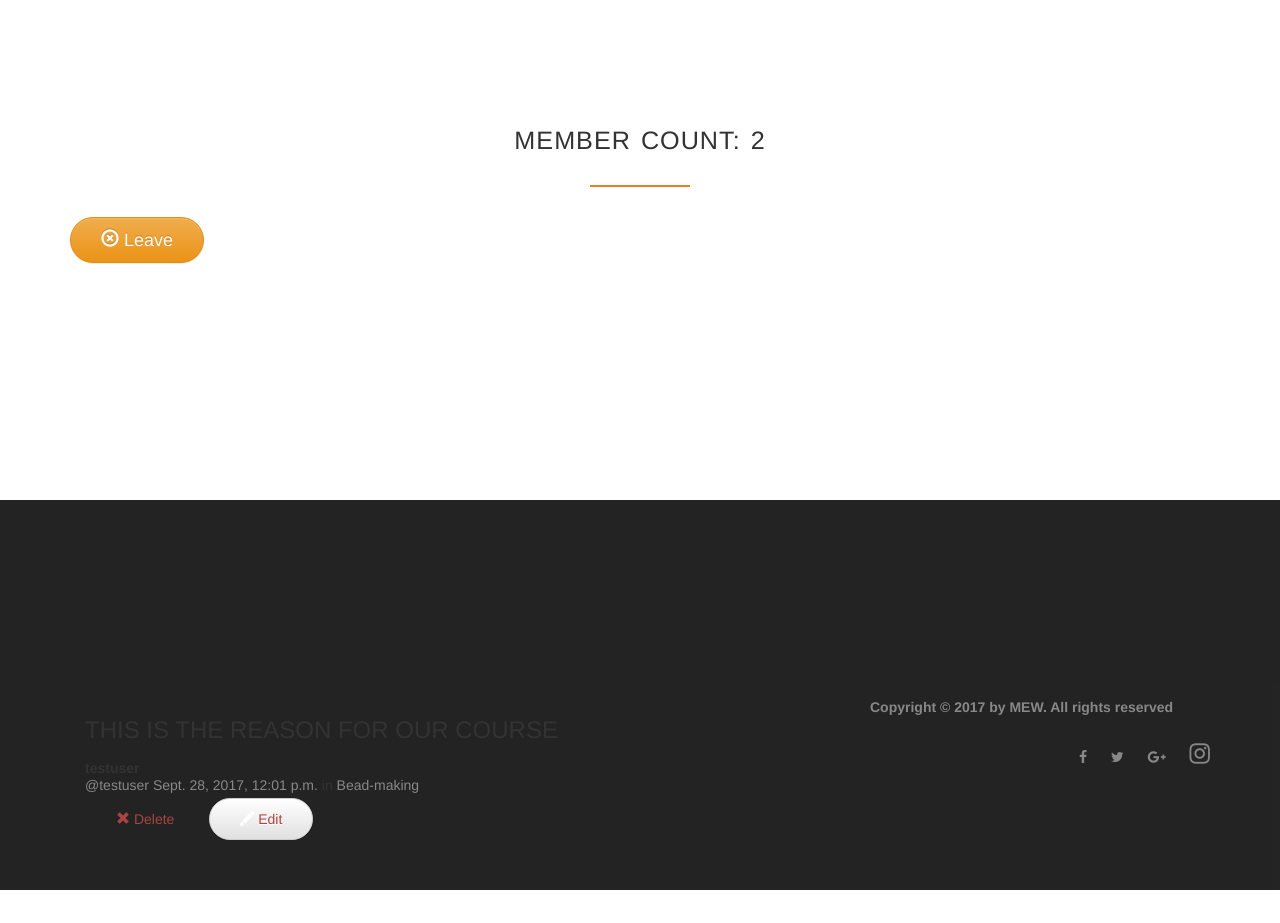
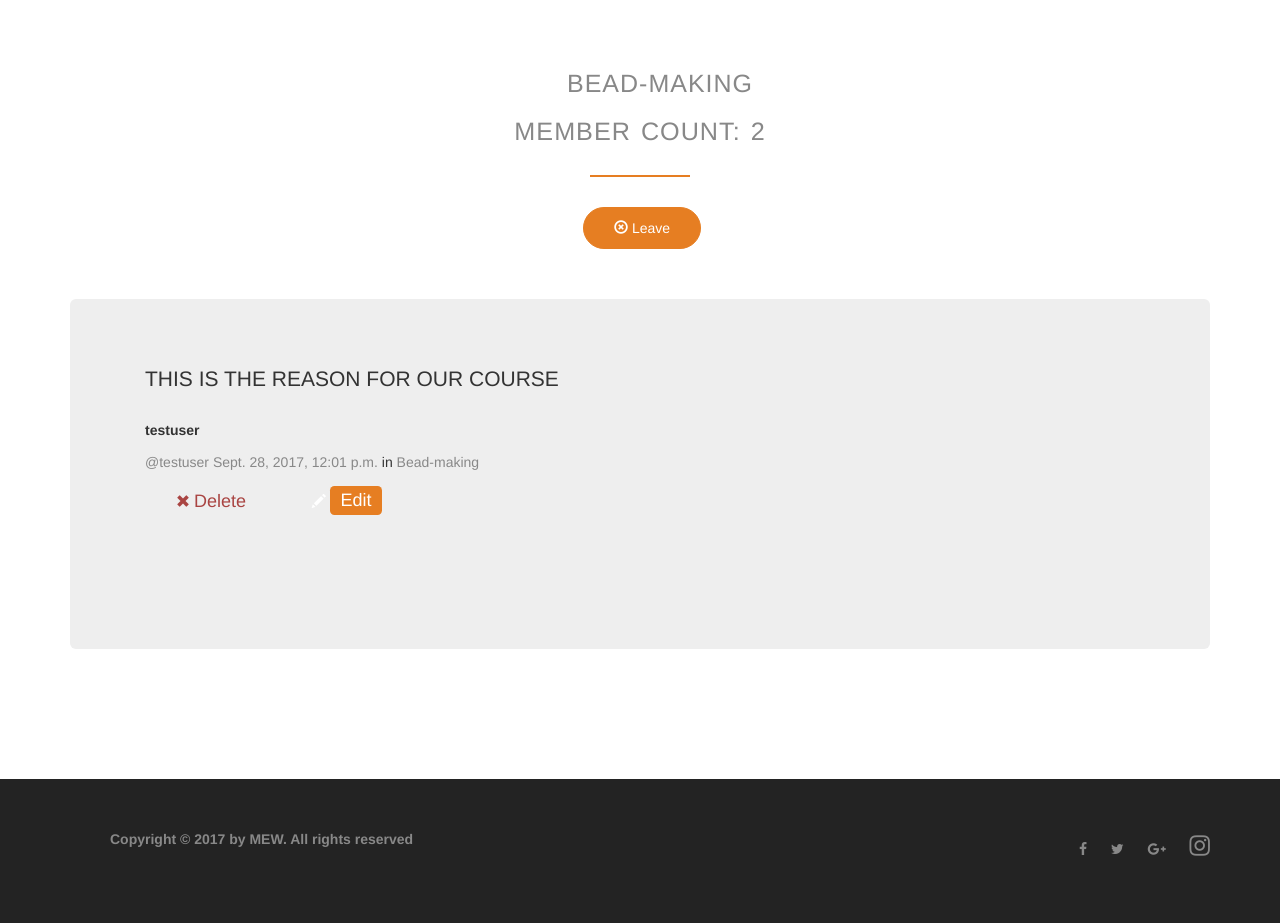
Before and after one commit to andela-iakande/meet-up-experts, a Django app: a page that uses meelorlah/posts/templates/posts/_post.html in a window 1280 px wide. Shown: the part 80-1003 px from the top of the page. Before the commit the page ends 970 px from the top, so only its background shows below. Run offline with Django 3.2, Linux system fonts and the light colour scheme; a user stored in the database is signed in; data comes from the database, SQL or seed files in the repository; both versions use the stored data as it was after the commit; some libraries are stand-ins or nearby versions.

Commit message:
add and style post and group details page

```diff
--- a/meelorlah/groups/templates/groups/group_detail.html
+++ b/meelorlah/groups/templates/groups/group_detail.html
@@ -3,14 +3,14 @@
 {% block pregroup %}
 
 
-<h1>{{group.name}}</h1>
-<h2> Member Count: {{group.members.count}}</h2>
+<h1 class = "group-name">{{group.name}}</h1>
+<h2 class ="member-count"> Member Count: {{group.members.count}}</h2>
 
   <div class="content">
 
 
 				{% if user in group.members.all %}
-					<a href="{% url 'groups:leave' slug=group.slug %}" class="btn btn-lg btn-fill btn-warning"><span class="glyphicon glyphicon-remove-circle"></span> Leave</a>
+					<a href="{% url 'groups:leave' slug=group.slug %}" class="btn btn-full leave"><span class="glyphicon glyphicon-remove-circle"></span> Leave</a>
 				{% else %}
 					<a href="{% url 'groups:join' slug=group.slug %}" class="btn btn-lg btn-fill btn-warning"><span class="glyphicon glyphicon-ok-circle"></span> Join</a>
 				{% endif %}
@@ -23,8 +23,8 @@
 
 
 {% block group_content %}
-
-<div class="col-md-8">
+<div class = jumbotron>
+	<div class="col-md-8 details">
 		{% if group.posts.count == 0 %}
 		<h2>No posts in this group yet!</h2>
 
@@ -36,4 +36,5 @@
 
 		{% endif %}
 	</div>
+</div>
 {% endblock %}
--- a/meelorlah/posts/templates/posts/_post.html
+++ b/meelorlah/posts/templates/posts/_post.html
@@ -19,9 +19,9 @@
 					<span class="glyphicon glyphicon-remove text-danger" aria-hidden="true"></span>
 					<span class="text-danger icon-label">Delete</span>
 				</a>
-				<a href="{% url 'posts:post_edit' pk=post.pk %}" title="edit" class="btn btn-default">
+				<a href="{% url 'posts:post_edit' pk=post.pk %}" title="edit" class="btn btn-simple">
 						<span class="glyphicon glyphicon-pencil" aria-hidden="true"></span>
-						<span class="text-danger icon-label">Edit</span>
+						<span class="label label-success">Edit</span>
 					</a>
 			{% endif %}
 		</div>
--- a/meelorlah/static/meelorlah/css/master.css
+++ b/meelorlah/static/meelorlah/css/master.css
@@ -349,9 +349,9 @@
   border: 1px solid #ccc;
 }
 
-.content {
+/* .content {
   height: 480px;
-}
+} */
 
 nav.navbar.navbar-inverse {
   height: 80px;
@@ -373,7 +373,7 @@
 }
 
 .jumbotron {
-    height: 450px;
+    height: 350px;
 }
 .form-group {
   margin-bottom: 15px;
@@ -435,7 +435,9 @@
 .row.groups {
   margin-top: 50px;
 }
-
+.groups-footer {
+  padding-top: 100px;
+}
 p.groups-select {
   font-size: 18px;
   font-weight:400;
@@ -478,3 +480,46 @@
 a.btn.btn-full.create:hover {
   background-color:#F0AF76;
 }
+
+/* --------------------------------------------------------- */
+/* GROUP-DETAILS PAGE */
+/* --------------------------------------------------------- */
+
+a.btn.btn-full.leave {
+  margin-bottom: 50px;
+  margin-left: 45%;
+}
+
+a.btn.btn-full.leave:hover {
+  background-color:#F0AF76;
+}
+
+h2.member-count {
+  color: #888;
+}
+
+h1.group-name {
+  font-size: 25px;
+  font-weight: 400;
+  color: #888;
+  margin-left: 40px;
+  text-align: center;
+}
+.col-md-8.details {
+  line-height: 50px;
+}
+span.text-danger.icon-label {
+  font-size: 18px;
+  font-weight: 400;
+}
+.label-success {
+  color: #fff;
+  font-size: 18px;
+  font-weight: 400;
+  background-color:#e67e22;
+}
+@media only screen and (max-width: 480px) {
+  .groups-footer {
+    padding-top:0;
+  }
+}
```
Also changed, not shown: meelorlah/db.sqlite3. Lines whose indentation alone changed are shown as unchanged.
